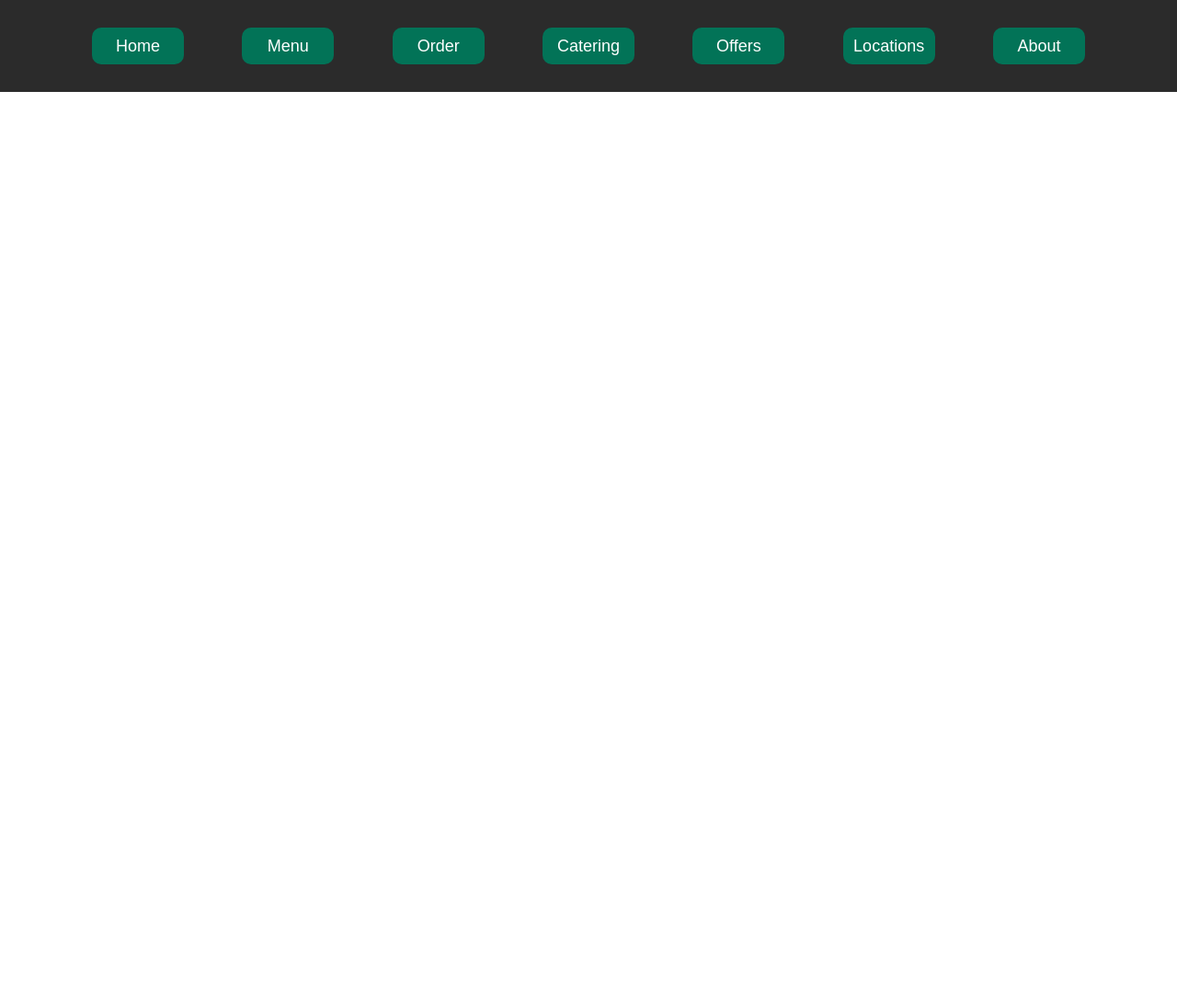
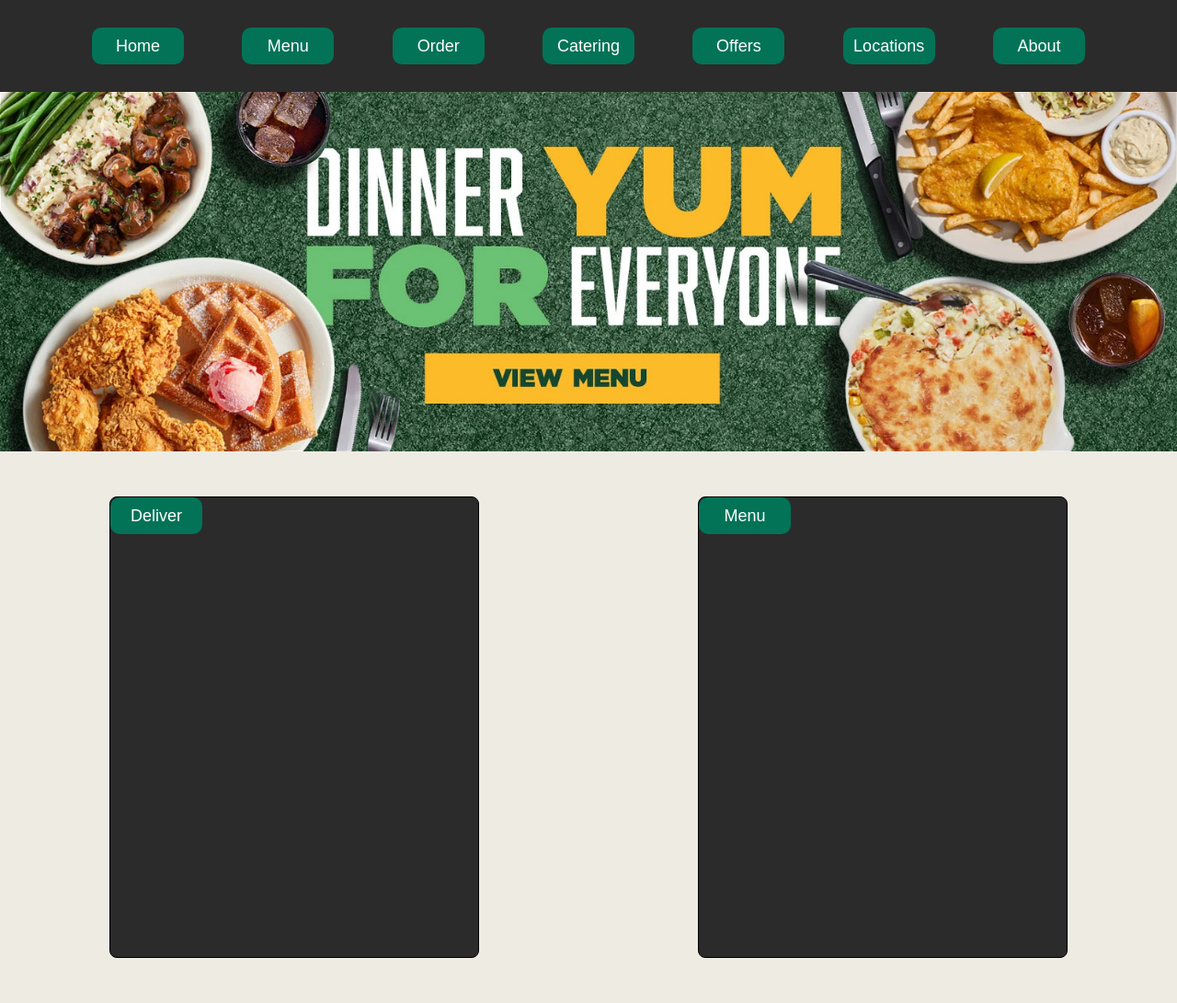
Before and after one commit to Roc327/top-restaurant, a website: page src/index.html in a window 1280 px wide. Shown: the whole page at 92% size. Before the commit the page ends 800 px from the top, so only its background shows below. Drawn offline with Linux system fonts and the light colour scheme; files that its build step writes are made by us from their sources.

Commit message:
add html to set css properties, also mirrored in home.js to create page later

```diff
--- a/src/index.html
+++ b/src/index.html
@@ -18,6 +18,24 @@
         <button>About</button>
       </nav>
     </header>
-    <div id="content"></div>
+    <div id="content">
+      <div id="img-section">
+        <img src="./dinner-2024.jpg" alt="Tasty dinner img" id="dinner-img">
+      </div>
+      <div id="info-section">
+        <div class="info-card" id="delivery-card">
+          <div class="card-text"></div>
+          <div class="card-button-container">
+            <button class="card-button" id="deliverButton">Deliver</button>
+          </div>
+        </div>
+        <div class="info-card" id="menu-card">
+          <div class="card-text"></div>
+          <div class="card-button-container">
+            <button class="card-button" id="menuButton">Menu</button>
+          </div>
+        </div>
+      </div>
+    </div>
   </body>
 </html>
--- a/src/style.css
+++ b/src/style.css
@@ -2,6 +2,9 @@ header {
   background-color: #2b2b2b;
   height: 100px;
   align-content: center;
+  position: fixed;
+  top: 0;
+  width: 100%;
 }
 
 nav {
@@ -14,6 +17,10 @@ body {
   margin: 0;
 }
 
+#content {
+  margin-top: 100px;
+}
+
 button {
   border: 0;
   border-radius: 10px;
@@ -23,3 +30,32 @@ button {
   color: white;
   font-size: 18px;
 }
+
+/*-------------------- JS added content --------------------*/
+
+#img-section {
+  display: flex;
+  background-color: #18332d;
+}
+
+#dinner-img {
+  width: 100%;
+  height: auto;
+}
+
+#info-section {
+  display: grid;
+  grid-template: 1fr / 1fr 1fr;
+  height: 600px;
+  justify-items: center;
+  align-items: center;
+  background-color: #eeebe3;
+}
+
+.info-card {
+  border: solid 1px black;
+  border-radius: 8px;
+  height: 500px;
+  width: 400px;
+  background-color: #2b2b2b;
+}
```
Also changed, not shown: src/home.js (added, +75 -0 lines), src/dinner-2024.jpg (added).
